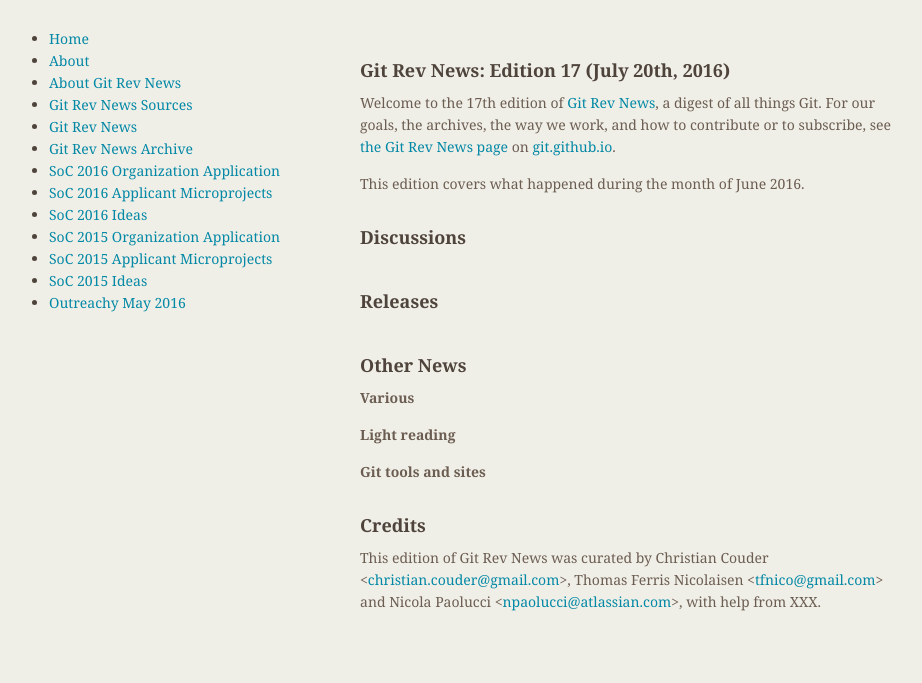
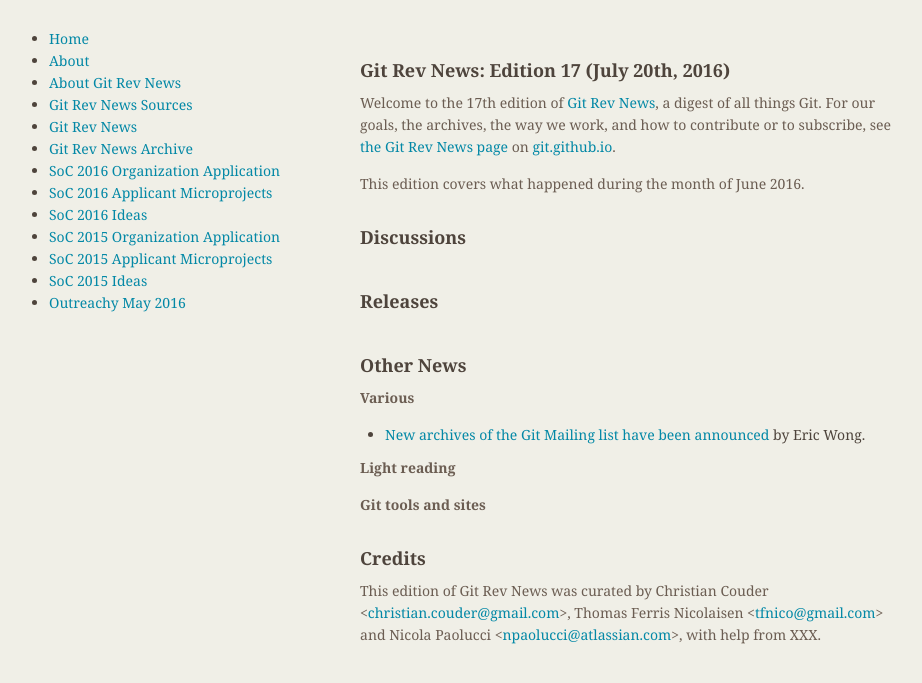
Before and after one commit to git/git.github.io, a Jekyll site: the page built from rev_news/drafts/edition-17.md, in a window 1280 px wide. Shown: the top 683 px of the page, without its empty margins (174-1096 px from the left). Built offline with Jekyll 4.4.1, drawn with Linux system fonts in a browser that asks for light colours.

Commit message:
rn-17: add Eric's more archives announcement

```diff
--- a/rev_news/drafts/edition-17.md
+++ b/rev_news/drafts/edition-17.md
@@ -36,6 +36,7 @@
 
 __Various__
 
+* [New archives of the Git Mailing list have been announced](http://thread.gmane.org/gmane.comp.version-control.git/299195/) by Eric Wong.
 
 __Light reading__
 
```
